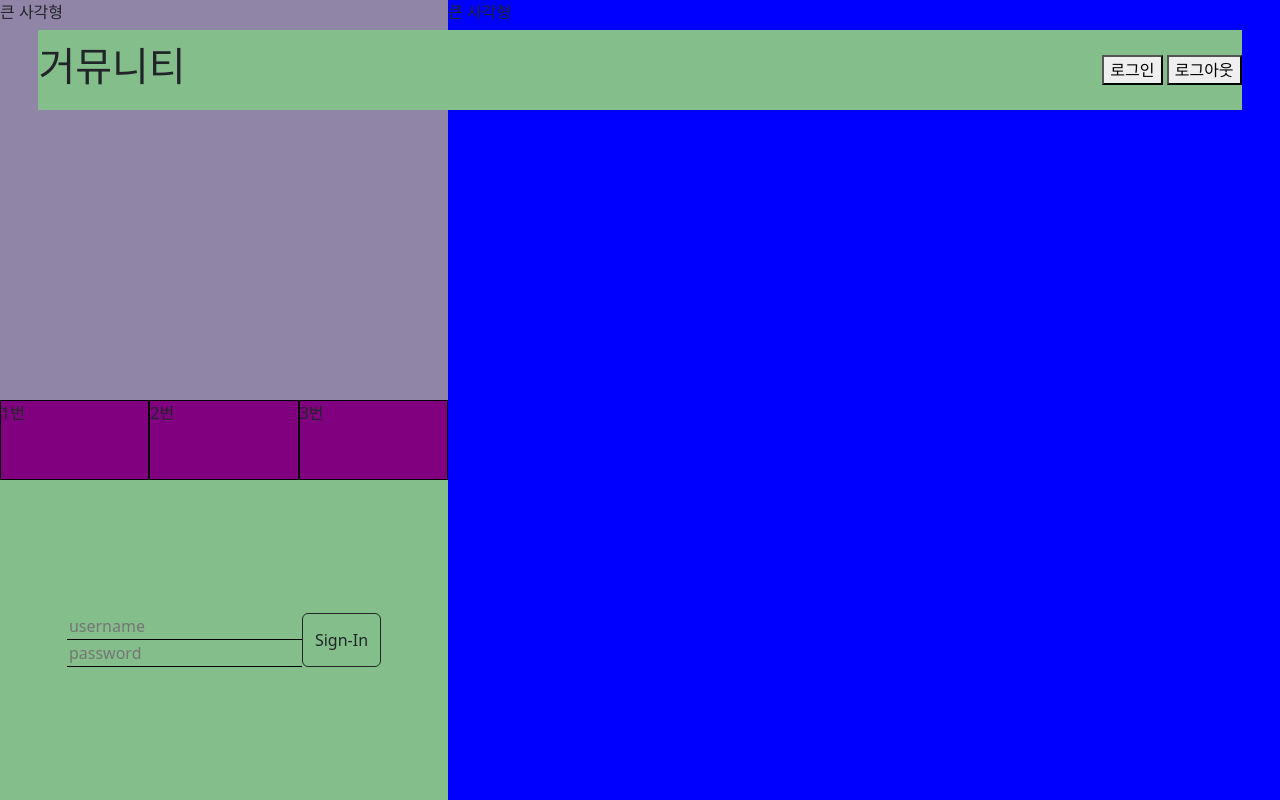
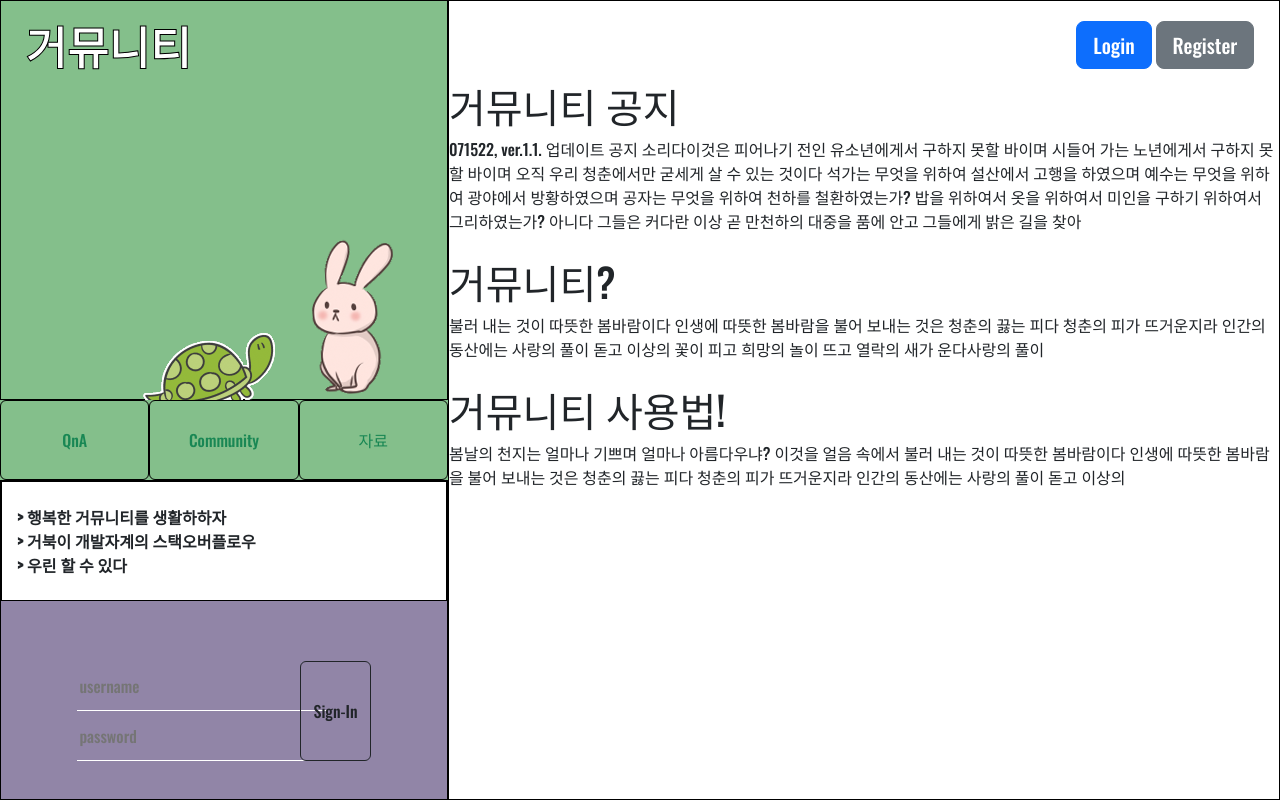
Before and after one commit to tunEmvegnomb/gomunity_fe, a plain HTML site: page index.html in a window 1280 px wide. Drawn offline with nearby package versions, Linux system fonts and the light colour scheme.

Commit message:
ADD-index페이지 3차 완성

```diff
--- a/index.html
+++ b/index.html
@@ -8,44 +8,85 @@
   <link href="https://cdn.jsdelivr.net/npm/bootstrap@5.2.0-beta1/dist/css/bootstrap.min.css" rel="stylesheet"
     integrity="sha384-0evHe/X+R7YkIZDRvuzKMRqM+OrBnVFBL6DOitfPri4tjfHxaWutUpFmBp4vmVor" crossorigin="anonymous">
 
-  <link rel="stylesheet" href="styles/index.css" </head>
+  <link rel="preconnect" href="https://fonts.googleapis.com">
+  <link rel="preconnect" href="https://fonts.gstatic.com" crossorigin>
+  <link href="https://fonts.googleapis.com/css2?family=Oswald:wght@500&display=swap" rel="stylesheet">
+
+  <link rel="stylesheet" href="styles/index.css">
+</head>
+<script src="../scripts/index.js"></script>
+
 
 <body>
   <header class="top">
     <div>
-      <h1>거뮤니티</h1>
+      <span>거뮤니티</span>
     </div>
     <div>
-      <button>로그인</button>
-      <button>로그아웃</button>
+      <button type="button" class="btn btn-primary btn-lg">Login</button>
+      <button type="button" class="btn btn-secondary btn-lg">Register</button>
     </div>
   </header>
 
   <main>
     <div class="small_main">
-      <div class="big_square">큰 사각형</div>
+      <div class="big_square">
+        <img src="../토끼와 거북이.png">
+      </div>
       <div class="small_square">
-        <div>1번</div>
-        <div>2번</div>
-        <div>3번</div>
+        <button type="button" class="btn btn-outline-success">QnA</button>
+        <button type="button" class="btn btn-outline-success">Community</button>
+        <button type="button" class="btn btn-outline-success">자료</button>
       </div>
       <div class="middle_square">
+        <div class="side_comment">
+          > 행복한 거뮤니티를 생활하하자<br>
+          > 거북이 개발자계의 스택오버플로우<br>
+          > 우린 할 수 있다
+        </div>
         <div class="signin_box">
           <div class="input_flex">
-            <input placeholder="username"></input>
-            <input placeholder="password"></input>
+            <input type="text" id="username" placeholder="username"></input>
+            <input type="password" id="password" placeholder="password"></input>
           </div>
-          <button type="button" class="btn btn-outline-dark">Sign-In</button>
+          <button type="button" onclick="login_api()" class="btn btn-outline-dark">Sign-In</button>
         </div>
       </div>
     </div>
-    <div class="big_main">큰 사각형</div>
+    <div class="big_main">
+      <div>
+        <div class="main_post">
+          <h1>거뮤니티 공지</h1>
+          071522, ver.1.1. 업데이트 공지
+
+          소리다이것은 피어나기 전인 유소년에게서 구하지 못할 바이며 시들어 가는 노년에게서 구하지 못할 바이며 오직 우리 청춘에서만
+
+          굳세게 살 수 있는 것이다 석가는 무엇을 위하여 설산에서 고행을 하였으며 예수는 무엇을 위하여 광야에서 방황하였으며 공자는 무엇을 위하여 천하를 철환하였는가? 밥을 위하여서 옷을 위하여서 미인을
+          구하기
+          위하여서 그리하였는가? 아니다 그들은 커다란 이상 곧 만천하의 대중을 품에 안고 그들에게 밝은 길을 찾아
+        </div>
+        <br>
+        <div>
+          <h1>거뮤니티?</h1>
+          불러 내는 것이 따뜻한 봄바람이다 인생에 따뜻한 봄바람을 불어 보내는 것은 청춘의 끓는 피다 청춘의 피가 뜨거운지라 인간의 동산에는 사랑의 풀이 돋고 이상의 꽃이 피고 희망의 놀이 뜨고 열락의 새가
+          운다사랑의 풀이
+        </div>
+        <br>
+        <div>
+          <h1>거뮤니티 사용법!</h1>
+          봄날의 천지는 얼마나 기쁘며 얼마나 아름다우냐? 이것을 얼음 속에서 불러 내는 것이 따뜻한 봄바람이다 인생에 따뜻한 봄바람을 불어 보내는 것은 청춘의 끓는 피다 청춘의 피가 뜨거운지라 인간의
+          동산에는
+          사랑의 풀이 돋고 이상의
+        </div>
+      </div>
+    </div>
   </main>
 
 
   <script src="https://cdn.jsdelivr.net/npm/bootstrap@5.2.0-beta1/dist/js/bootstrap.bundle.min.js"
     integrity="sha384-pprn3073KE6tl6bjs2QrFaJGz5/SUsLqktiwsUTF55Jfv3qYSDhgCecCxMW52nD2"
     crossorigin="anonymous"></script>
+
 </body>
 
 </html>
--- a/scripts/index.js
+++ b/scripts/index.js
@@ -1,5 +1,6 @@
 const backend_base_url = "http://127.0.0.1:8000"
 const frontend_base_url = "http://127.0.0.1:5500"
+
 
 async function login_api(){
     const loginData = {
--- a/styles/index.css
+++ b/styles/index.css
@@ -1,3 +1,7 @@
+*{
+    font-family: 'Oswald', sans-serif;
+}
+
 main {
     /* display: flex;
     flex-direction: row; */
@@ -15,48 +19,69 @@ main {
 }
 
 .big_main {
-    background-color: blue;
+    /* background-color: rgb(255, 255, 255); */
     width : 65vw;
     margin-left: 35vw;
     height: 100vh;
+    border: 1px solid black
+}
+
+.main_post {
+    padding-top: 80px;
 }
 
 header {
-    background-color: #84BF8B;
-    width: 94vw;
-    height: 80px;
+    background-color: transparent;
+    width: 96vw;
+    height: 30px;
     position: fixed;
 
     top: 30px;
-    left: 3vw;
+    left: 2vw;
     z-index: 1;
 }
 
 
 .big_square {
-    background-color: #9185A7;
+    background-color: #84BF8B;
     height: 50vh;
+    border: 1px solid black
 }
 
 .middle_square {
-    background-color: #84BF8B;
+    background-color: #9185A7;
     height: 40vh;
 
     display: flex;
     flex-direction: column;
-    justify-content: center;
+    /* justify-content: center; */
+    /* align-items: center; */
+    border: 1px solid black
+}
+
+.side_comment {
+    height: 15vh;
+    width: 100%;
+    background-color: #ffffff;
+    border: 1px solid black;
+
+    display: flex;
+    justify-content: start;
     align-items: center;
+    padding: 0 0 0 15px;
+
+    font-weight: bold;
 }
 
 .small_square {
-    background-color: purple;
+    background-color: #84BF8B;
     height: 10vh;
 
     display: flex;
     flex-direction: row;
 }
 
-.small_square div {
+.small_square button {
     border: black solid 1px;
     width: 33vw;
 }
@@ -64,16 +89,26 @@ header {
 input {
     background: transparent;
     border: none;
-    border-bottom: 1px solid #000000;
+    border-bottom: 1px solid #ffffff;
+    width: 250px;
+    height: 50px;
 }
 
 .input_flex {
     display : flex;
     flex-direction: column;
+    width: 50%;
+}
+
+.btn-outline-dark {
+    height: 100px;
 }
 
 .signin_box {
     display : flex;
+    justify-content: center;
+    align-items: center;
+    padding-top: 60px;
 }
 
 .top {
@@ -82,3 +117,20 @@ input {
     flex-direction: row;
     align-items: center;
 }
+
+.top div button {
+    shape-outside: 20px;
+}
+
+.top span {
+    font-size: 45px;
+    color: white;
+    font-weight: bold;
+    /* text-shadow: 1px 1px 1px gray; */
+    -webkit-text-stroke-width: 1px;
+    -webkit-text-stroke-color: black;
+}
+
+.big_square img{
+    padding: 130px 0 0 50px;
+}
```
Also changed, not shown: 거북이반.png (deleted), 토끼와 거북이.png (added).
